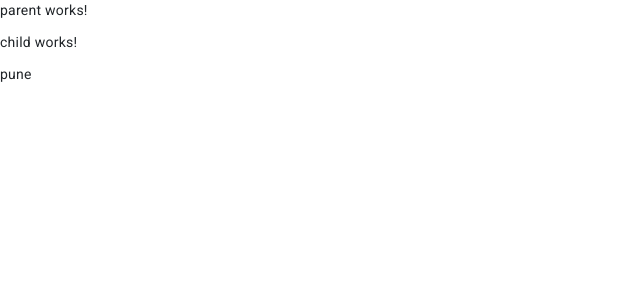
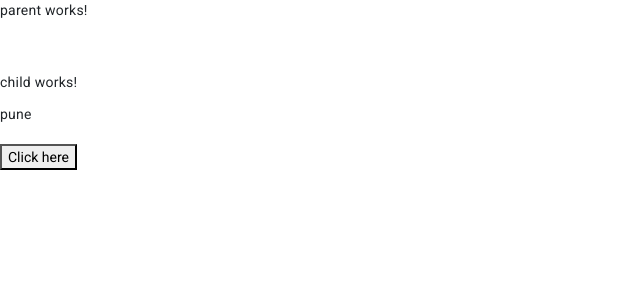
Before and after one commit to AnkushMore100/Javascript, an Angular app in the folder Angular Project/myApplication/: page /parent in a window 1280 px wide. Shown: the top 300 px of the page, without its empty margins (0-640 px from the left). Built offline with nearby package versions, Linux system fonts and the light colour scheme.

Commit message:
Child to parent

```diff
--- a/Angular Project/myApplication/src/app/child/child.component.html
+++ b/Angular Project/myApplication/src/app/child/child.component.html
@@ -1,2 +1,6 @@
 <p>child works!</p>
 {{cityFromParent}}
+
+<br><br>
+
+<button (click)="dataFromChildParent()">Click here</button>
--- a/Angular Project/myApplication/src/app/child/child.component.ts
+++ b/Angular Project/myApplication/src/app/child/child.component.ts
@@ -1,4 +1,4 @@
-import { Component,Input} from '@angular/core';
+import { Component,EventEmitter,Input,Output} from '@angular/core';
 
 @Component({
   selector: 'app-child',
@@ -6,5 +6,16 @@ import { Component,Input} from '@angular/core';
   styleUrls: ['./child.component.css']
 })
 export class ChildComponent {
- @Input() cityFromParent:any
+  // parent to child
+ @Input() cityFromParent:any;
+
+
+//  child to parent
+ @Output() dataFromChild = new EventEmitter;
+
+ state = 'MH-09'
+
+ dataFromChildParent(){
+this.dataFromChild.emit(this.state);
+ }
 }
--- a/Angular Project/myApplication/src/app/parent/parent.component.html
+++ b/Angular Project/myApplication/src/app/parent/parent.component.html
@@ -1,2 +1,5 @@
 <p>parent works!</p>
-<app-child [cityFromParent]='city'></app-child>
+
+{{stateFromChild}} <br><br>
+
+<app-child [cityFromParent]='city' (dataFromChild)="dataComingFromChild($event)"></app-child>
--- a/Angular Project/myApplication/src/app/parent/parent.component.ts
+++ b/Angular Project/myApplication/src/app/parent/parent.component.ts
@@ -7,4 +7,10 @@ import { Component } from '@angular/core';
 })
 export class ParentComponent {
 city = 'pune';
+
+
+stateFromChild: any;
+dataComingFromChild(data:any){
+  this.stateFromChild =data;
 }
+}
```
